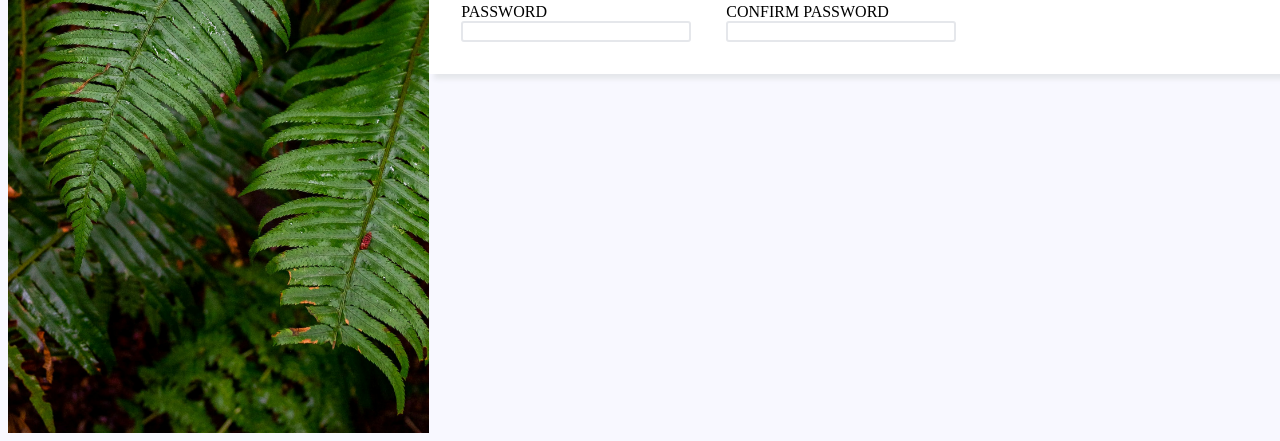
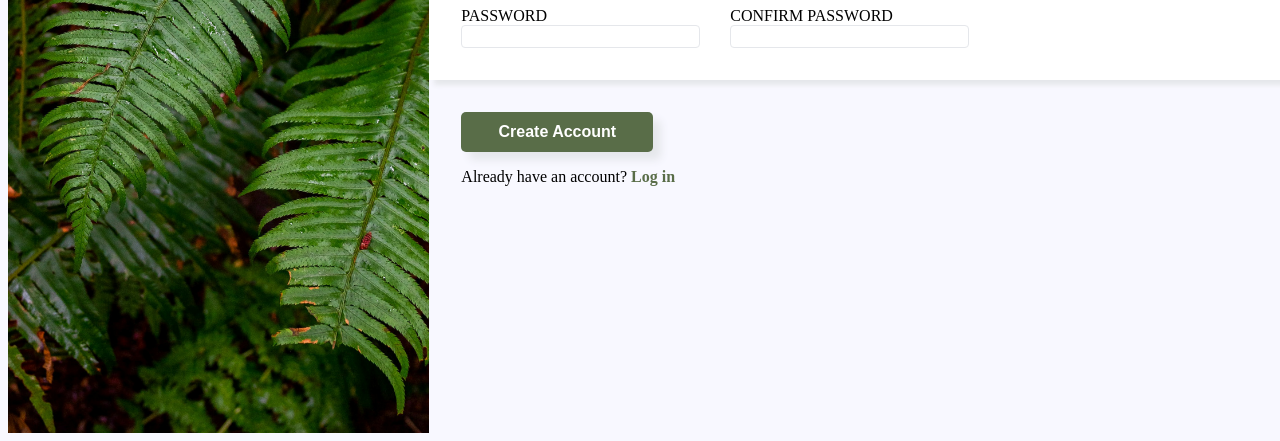
Before and after one commit to AhmadNajiKam/Sign-up-, a plain HTML site: page index.html in a window 1280 px wide. Shown: the part 375-816 px from the top of the page. Drawn offline with Linux system fonts and the light colour scheme.

Commit message:
Finalize all the code

```diff
--- a/index.html
+++ b/index.html
@@ -19,6 +19,7 @@
   </div>
   <!--Input Part  -->
   <div class="right">
+    <form action="/signin" method="post">
       <div class="toptext">
         <p>This is not a real online service! You know you need something<br>
           like this in your life to help you realize your deepest dreams.<br>
@@ -61,7 +62,12 @@
         </div>
 
       </div>
-    <div class="submitform"></div>
+      <div class="submitform">
+        <button type="submit">Create Account</button>
+        <p>Already have an account? <a href="#">Log in</a>
+        </p>
+      </div>
+    </form>
   </div>
 </body>
 
--- a/style.css
+++ b/style.css
@@ -39,21 +39,24 @@ body {
 }
 
 input {
-  border: 2px solid #E5E7EB;
-  border-radius: 3px;
+  border: 1px solid #E5E7EB;
+  border-radius: 4px;
   outline: none;
+  padding: 3px;
+  padding-left: 7px;
   width: 120%;
 
 }
 
 
 input:focus {
-  border: 2px solid blue;
+  border: 1px solid blue;
+  box-shadow: #E5E7EB 0px 3px 5px;
 }
 
 #Password:invalid,
 #ConfirmPass:invalid {
-  border: 2px solid red;
+  border: 1px solid red;
 }
 
 .left {
@@ -89,3 +92,29 @@ label {
   width: 100%;
 
 }
+
+button {
+  background-color: #596D48;
+  border: none;
+  border-radius: 5px;
+  width: 12rem;
+  height: 2.5rem;
+  font-weight: bold;
+  color: white;
+  font-size: 1rem;
+  box-shadow: #E5E7EB 8px 8px 8px;
+}
+
+button:hover {
+  cursor: pointer;
+}
+
+a {
+  text-decoration: none;
+  color: #596D48;
+  font-weight: 600;
+}
+
+.submitform {
+  padding: 2rem;
+}
```
Lines whose indentation alone changed are shown as unchanged.
